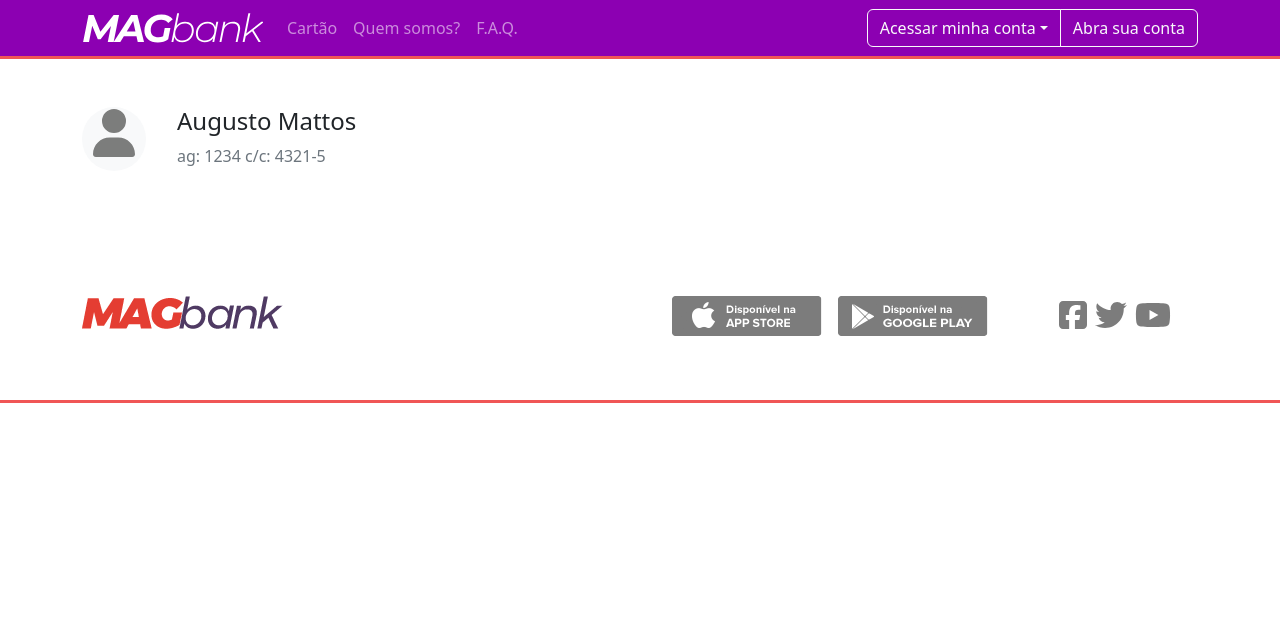
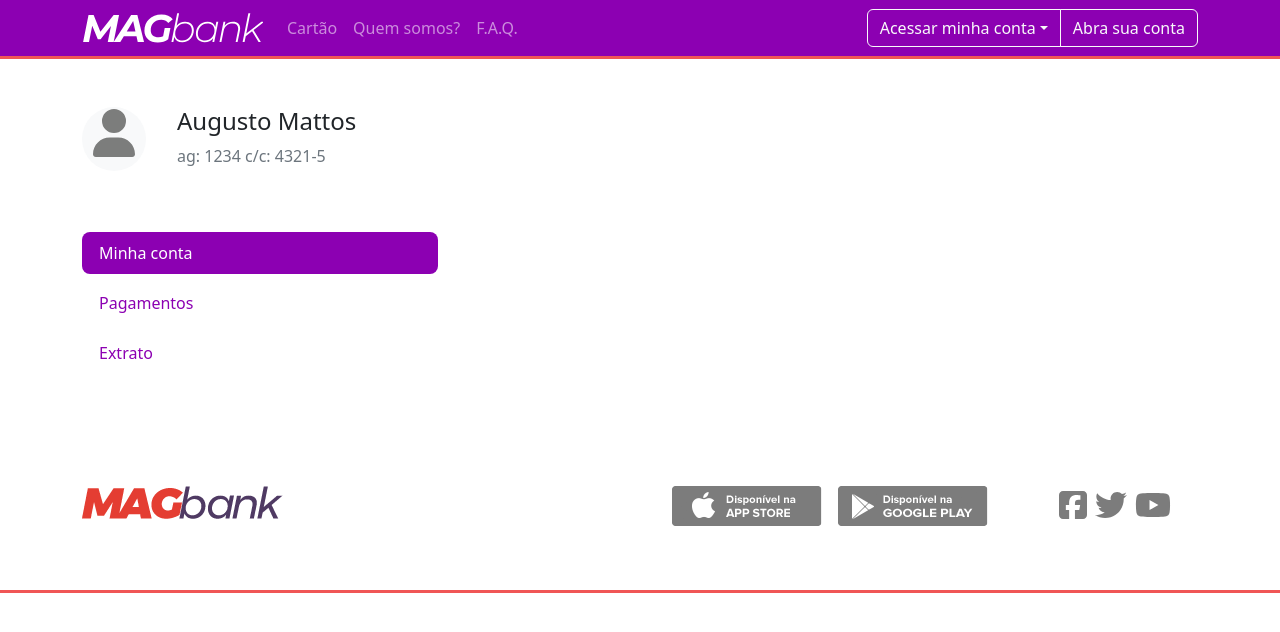
Before and after one commit to augusto-mattos/magbank, a React (Create React App) app: page /dashboard in a window 1280 px wide. Shown: the top 632 px of the page. Built offline with nearby package versions, Linux system fonts and the light colour scheme.

Commit message:
dashboard buttons

```diff
--- a/src/views/Dashboard.js
+++ b/src/views/Dashboard.js
@@ -1,5 +1,5 @@
 import React from 'react';
-import { Container, Row, Col } from 'react-bootstrap';
+import { Container, Row, Col, Button } from 'react-bootstrap';
 import { FontAwesomeIcon } from '@fortawesome/react-fontawesome';
 import { faCircle, faUser } from '@fortawesome/free-solid-svg-icons';
 
@@ -9,7 +9,7 @@ const Dashboard = () => (
     <Container className='dashboard py-5'>
         <Row>
             <Col xs={12} lg={4}>
-                <Row className='align-itens-center'>
+                <Row className='align-itens-center mb-5'>
                     <Col xs={3}>
                         <span className='dashboard__user'>
                             <FontAwesomeIcon
@@ -30,6 +30,17 @@ const Dashboard = () => (
                         <p className='text-muted'>ag: 1234 c/c: 4321-5</p>
                     </Col>
                 </Row>
+                <div className='d-grid gap-2'>
+                    <Button className='dashboard__button dashboard__button--active' variant='link' size='lg' block>
+                        Minha conta
+                    </Button>
+                    <Button className='dashboard__button' variant='link' size='lg' block>
+                        Pagamentos
+                    </Button>
+                    <Button className='dashboard__button' variant='link' size='lg' block>
+                        Extrato
+                    </Button>
+                </div>
             </Col>
             <Col xs={12} lg={3}></Col>
             <Col xs={12} lg={5}></Col>
--- a/src/views/Dashboard.scss
+++ b/src/views/Dashboard.scss
@@ -1,3 +1,5 @@
+@import '../variables';
+
 .dashboard {
 
     &__user {
@@ -10,4 +12,18 @@
             left: 50%;
             transform: translate(-50%, -100%);
     }
+
+    &__button {
+        text-align: left;
+        color: $color-primary;
+        text-decoration: none;
+        font-size: 1rem;
+
+        &:hover,
+        &--active {
+            color: #FFF;
+            background-color: $color-primary;
+        }
+
+    }
 }
```
